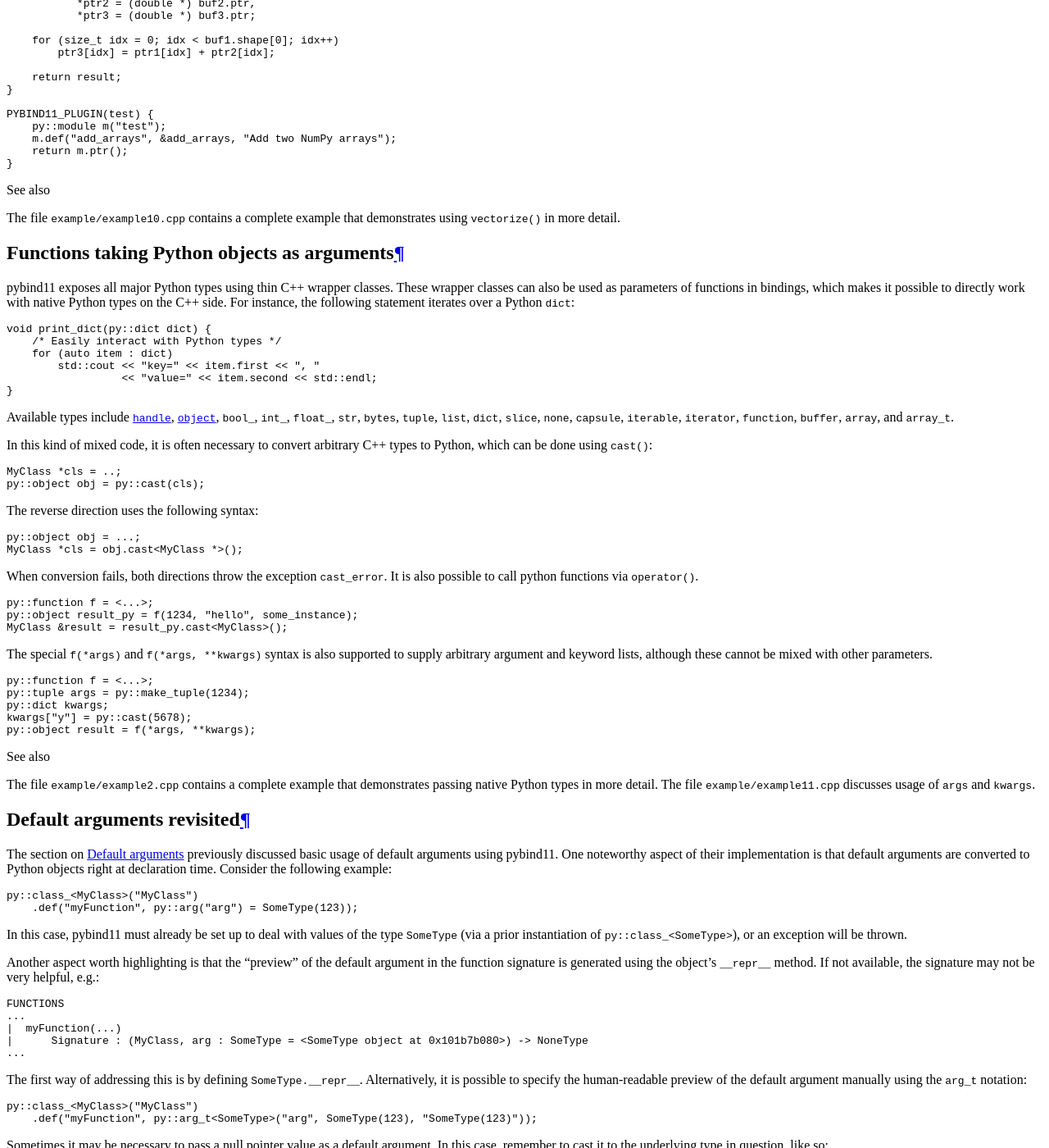
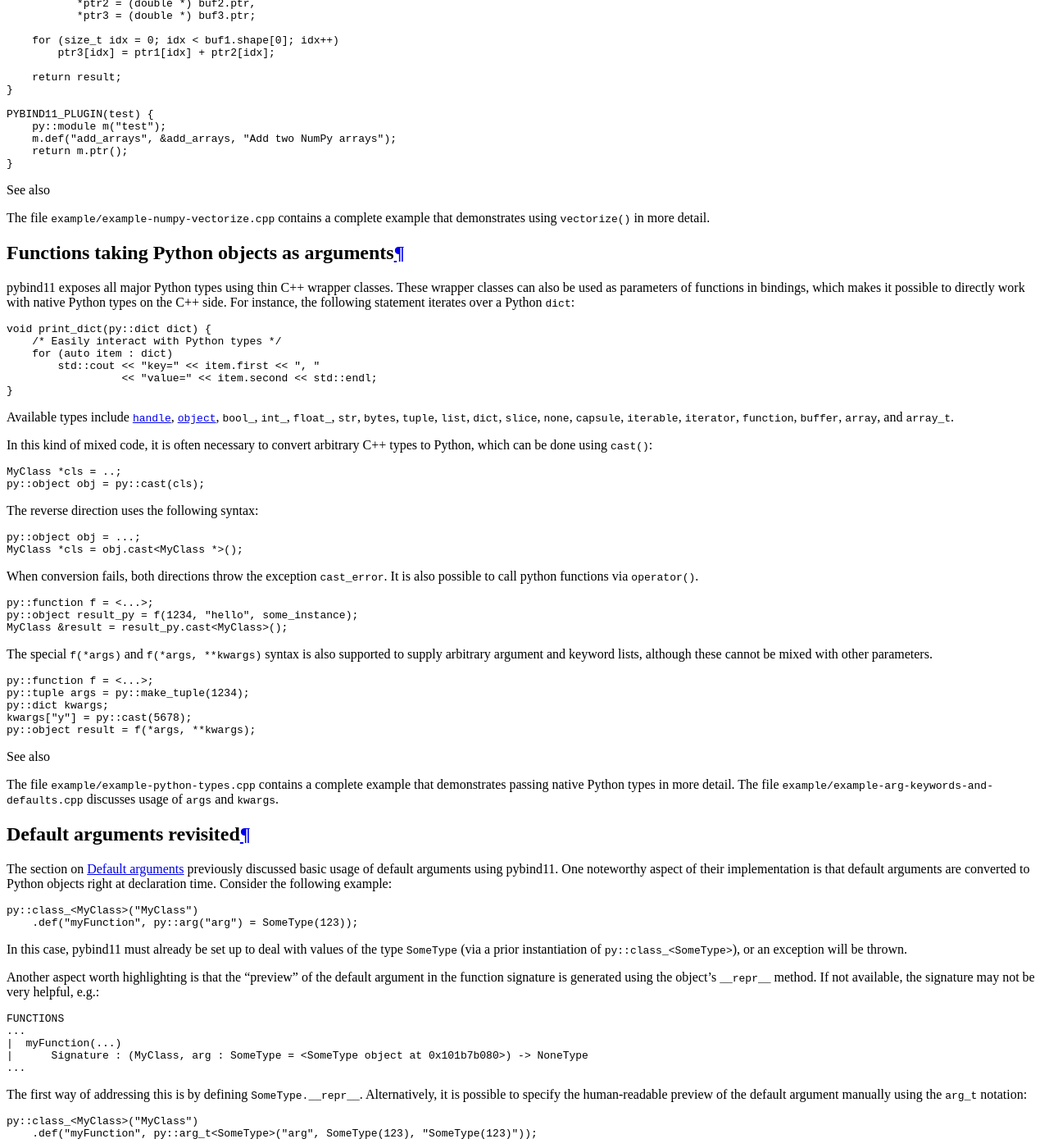
Before and after one commit to pybind/pybind11, a Sphinx documentation site: the page built from docs/advanced.rst, in a window 1280 px wide and 1400 px high, scrolled down 17428 px. Shown: the whole window at 82% size. Built offline with Sphinx 7.4.7 and the Read the Docs theme 2.0.0, drawn with Linux system fonts in a browser that asks for light colours; some of the changed text lies outside the part shown.

Commit message:
Updated advanced.rst example references

```diff
--- a/docs/advanced.rst
+++ b/docs/advanced.rst
@@ -102,8 +102,9 @@
 
 .. seealso::
 
-    The file :file:`example/example3.cpp` contains a complete example that
-    demonstrates how to work with overloaded operators in more detail.
+    The file :file:`example/example-operator-overloading.cpp` contains a
+    complete example that demonstrates how to work with overloaded operators in
+    more detail.
 
 Callbacks and passing anonymous functions
 =========================================
@@ -209,8 +210,9 @@
     This functionality is very useful when generating bindings for callbacks in
     C++ libraries (e.g. GUI libraries, asynchronous networking libraries, etc.).
 
-    The file :file:`example/example5.cpp` contains a complete example that
-    demonstrates how to work with callbacks and anonymous functions in more detail.
+    The file :file:`example/example-callbacks.cpp` contains a complete example
+    that demonstrates how to work with callbacks and anonymous functions in
+    more detail.
 
 Overriding virtual functions in Python
 ======================================
@@ -347,9 +349,9 @@
 
 .. seealso::
 
-    The file :file:`example/example12.cpp` contains a complete example that
-    demonstrates how to override virtual functions using pybind11 in more
-    detail.
+    The file :file:`example/example-virtual-functions.cpp` contains a complete
+    example that demonstrates how to override virtual functions using pybind11
+    in more detail.
 
 
 .. _macro_notes:
@@ -433,8 +435,8 @@
 
 .. seealso::
 
-    The file :file:`example/example2.cpp` contains a complete example that
-    demonstrates how to pass STL data types in more detail.
+    The file :file:`example/example-python-types.cpp` contains a complete
+    example that demonstrates how to pass STL data types in more detail.
 
 Binding sequence data types, iterators, the slicing protocol, etc.
 ==================================================================
@@ -443,10 +445,10 @@
 
 .. seealso::
 
-    The file :file:`example/example6.cpp` contains a complete example that
-    shows how to bind a sequence data type, including length queries
-    (``__len__``), iterators (``__iter__``), the slicing protocol and other
-    kinds of useful operations.
+    The file :file:`example/example-sequences-and-iterators.cpp` contains a
+    complete example that shows how to bind a sequence data type, including
+    length queries (``__len__``), iterators (``__iter__``), the slicing
+    protocol and other kinds of useful operations.
 
 Return value policies
 =====================
@@ -630,8 +632,8 @@
 
 .. seealso::
 
-    The file :file:`example/example13.cpp` contains a complete example that
-    demonstrates using :class:`keep_alive` in more detail.
+    The file :file:`example/example-keep-alive.cpp` contains a complete example
+    that demonstrates using :class:`keep_alive` in more detail.
 
 Implicit type conversions
 =========================
@@ -832,9 +834,9 @@
 
 .. seealso::
 
-    The file :file:`example/example8.cpp` contains a complete example that
-    demonstrates how to work with custom reference-counting holder types in
-    more detail.
+    The file :file:`example/example-smart-ptr.cpp` contains a complete example
+    that demonstrates how to work with custom reference-counting holder types
+    in more detail.
 
 .. _custom_constructors:
 
@@ -939,7 +941,7 @@
 Inside the translator, ``std::rethrow_exception`` should be used within
 a try block to re-throw the exception. A catch clause can then use
 ``PyErr_SetString`` to set a Python exception as demonstrated
-in :file:`example19.cpp``.
+in :file:`example-custom-exceptions.cpp``.
 
 This example also demonstrates how to create custom exception types
 with ``py::exception``.
@@ -1077,9 +1079,9 @@
 
 .. seealso::
 
-    The file :file:`example/example14.cpp` contains a complete example that
-    demonstrates how to create and expose opaque types using pybind11 in more
-    detail.
+    The file :file:`example/example-opaque-types.cpp` contains a complete
+    example that demonstrates how to create and expose opaque types using
+    pybind11 in more detail.
 
 .. _eigen:
 
@@ -1249,8 +1251,8 @@
 
 .. seealso::
 
-    The file :file:`example/example7.cpp` contains a complete example that
-    demonstrates using the buffer protocol with pybind11 in more detail.
+    The file :file:`example/example-buffers.cpp` contains a complete example
+    that demonstrates using the buffer protocol with pybind11 in more detail.
 
 .. [#f2] http://docs.python.org/3/c-api/buffer.html
 
@@ -1398,8 +1400,8 @@
 
 .. seealso::
 
-    The file :file:`example/example10.cpp` contains a complete example that
-    demonstrates using :func:`vectorize` in more detail.
+    The file :file:`example/example-numpy-vectorize.cpp` contains a complete
+    example that demonstrates using :func:`vectorize` in more detail.
 
 Functions taking Python objects as arguments
 ============================================
@@ -1462,9 +1464,10 @@
 
 .. seealso::
 
-    The file :file:`example/example2.cpp` contains a complete example that
-    demonstrates passing native Python types in more detail. The file
-    :file:`example/example11.cpp` discusses usage of ``args`` and ``kwargs``.
+    The file :file:`example/example-python-types.cpp` contains a complete
+    example that demonstrates passing native Python types in more detail. The
+    file :file:`example/example-arg-keywords-and-defaults.cpp` discusses usage
+    of ``args`` and ``kwargs``.
 
 Default arguments revisited
 ===========================
@@ -1537,11 +1540,11 @@
    /// Binding code
    m.def("generic", &generic);
 
-(See ``example/example11.cpp``). The class ``py::args`` derives from
-``py::list`` and ``py::kwargs`` derives from ``py::dict`` Note that the
-``kwargs`` argument is invalid if no keyword arguments were actually provided.
-Please refer to the other examples for details on how to iterate over these,
-and on how to cast their entries into C++ objects.
+(See ``example/example-arg-keywords-and-defaults.cpp``). The class ``py::args``
+derives from ``py::list`` and ``py::kwargs`` derives from ``py::dict`` Note
+that the ``kwargs`` argument is invalid if no keyword arguments were actually
+provided.  Please refer to the other examples for details on how to iterate
+over these, and on how to cast their entries into C++ objects.
 
 Partitioning code over multiple extension modules
 =================================================
@@ -1682,8 +1685,9 @@
 
 .. seealso::
 
-    The file :file:`example/example15.cpp` contains a complete example that
-    demonstrates how to pickle and unpickle types using pybind11 in more detail.
+    The file :file:`example/example-pickling.cpp` contains a complete example
+    that demonstrates how to pickle and unpickle types using pybind11 in more
+    detail.
 
 .. [#f3] http://docs.python.org/3/library/pickle.html#pickling-class-instances
 
```
